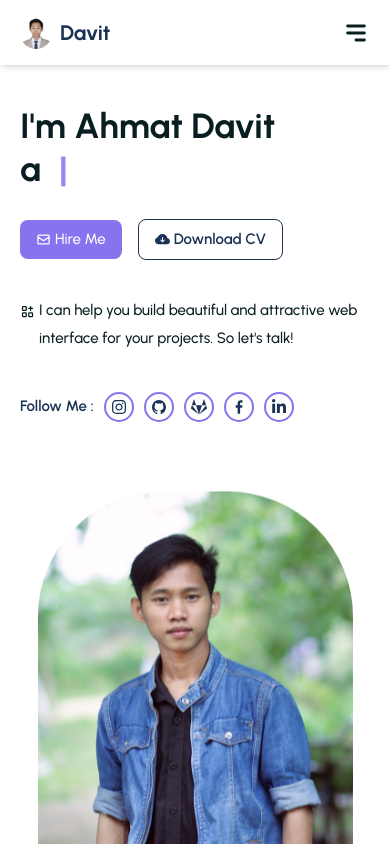
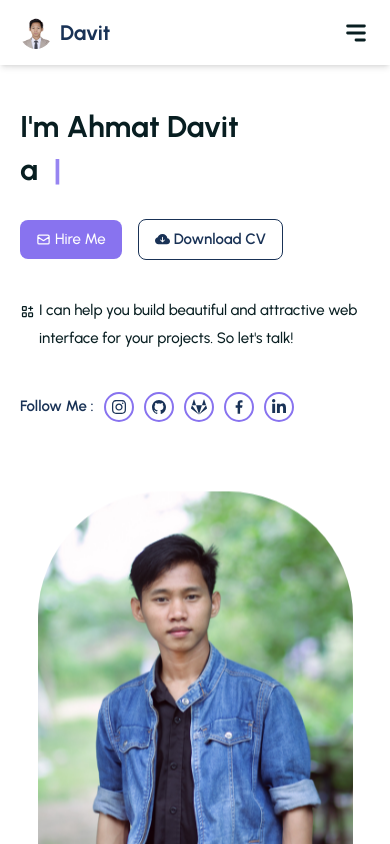
Before and after one commit to Davitaridani/my-portfolio, a React (Create React App) app: page / in a window 390 px wide. Shown: the top 844 px of the page. Built offline with nearby package versions, Linux system fonts and the light colour scheme.

Commit message:
revisi herro

```diff
--- a/src/components/sections/Hero.jsx
+++ b/src/components/sections/Hero.jsx
@@ -21,12 +21,12 @@ const Hero = () => {
 				<div className="md:flex  items-center justify-between sm:flex-col md:flex-row ">
 					<div className="w-full md:basis-1/2">
 
-
-						<h5 className="font-bold text-headingColor text-[35px] md:text-[40px] leading-[43px] sm:leading-[45px]">
+						<div className="md:h-auto ">
+							<h5 className="font-bold text-headingColor text-[30px] md:text-[40px] leading-[43px] sm:leading-[45px]">
 								I'm Ahmat Davit
 							</h5>
 
-						<h1 className="font-bold text-primaryColor text-[35px] md:text-[40px] leading-[43px] sm:leading-[45px] flex">
+							<h1 className="font-bold text-primaryColor text-[30px] md:text-[40px] leading-[43px] sm:leading-[45px] flex">
 								<span className="text-headingColor">a &nbsp;</span>
 								<Typewriter
 									options={{
@@ -37,6 +37,7 @@ const Hero = () => {
 									}}
 								/>
 							</h1>
+						</div>
 
 						{/* <h5 className="font-bold text-headingColor text-[35px] md:text-[40px] leading-[43px] sm:leading-[45px] mt-5"
 						data-aos="fade-right"
```
Lines whose indentation alone changed are shown as unchanged.
